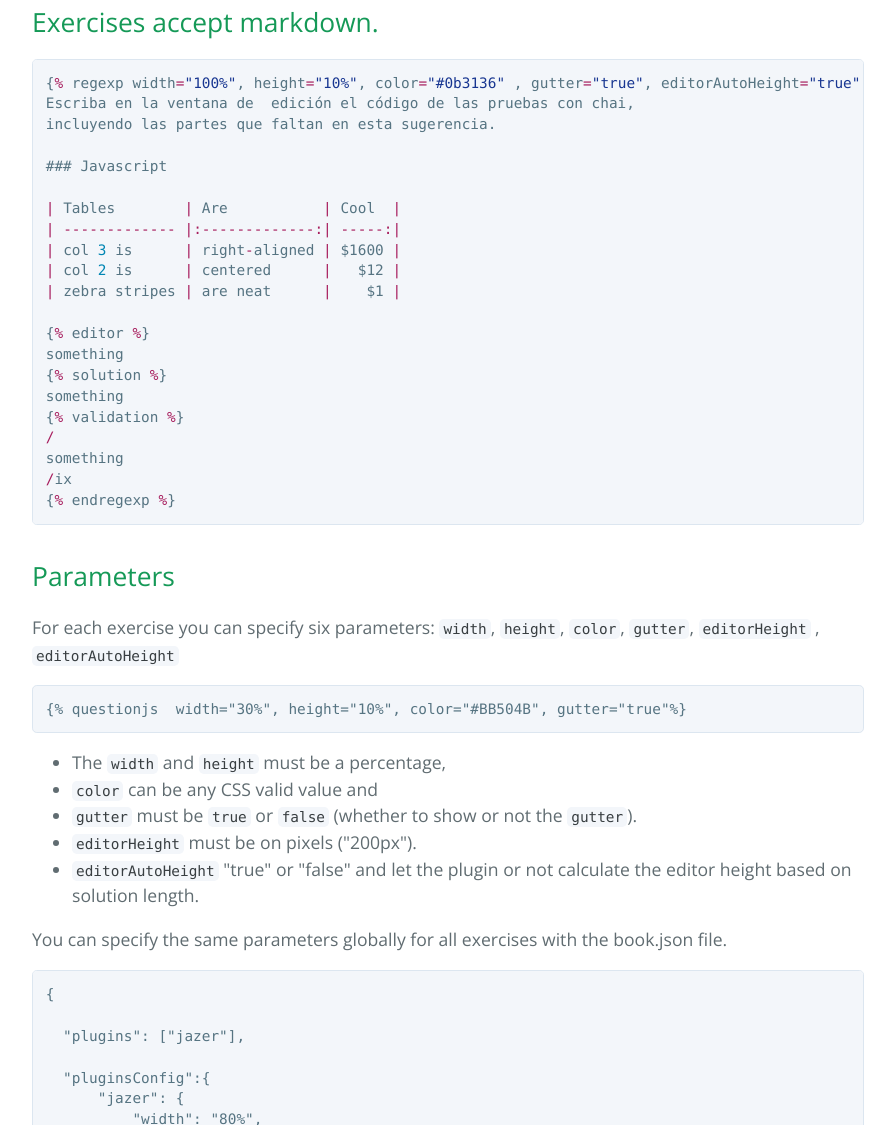
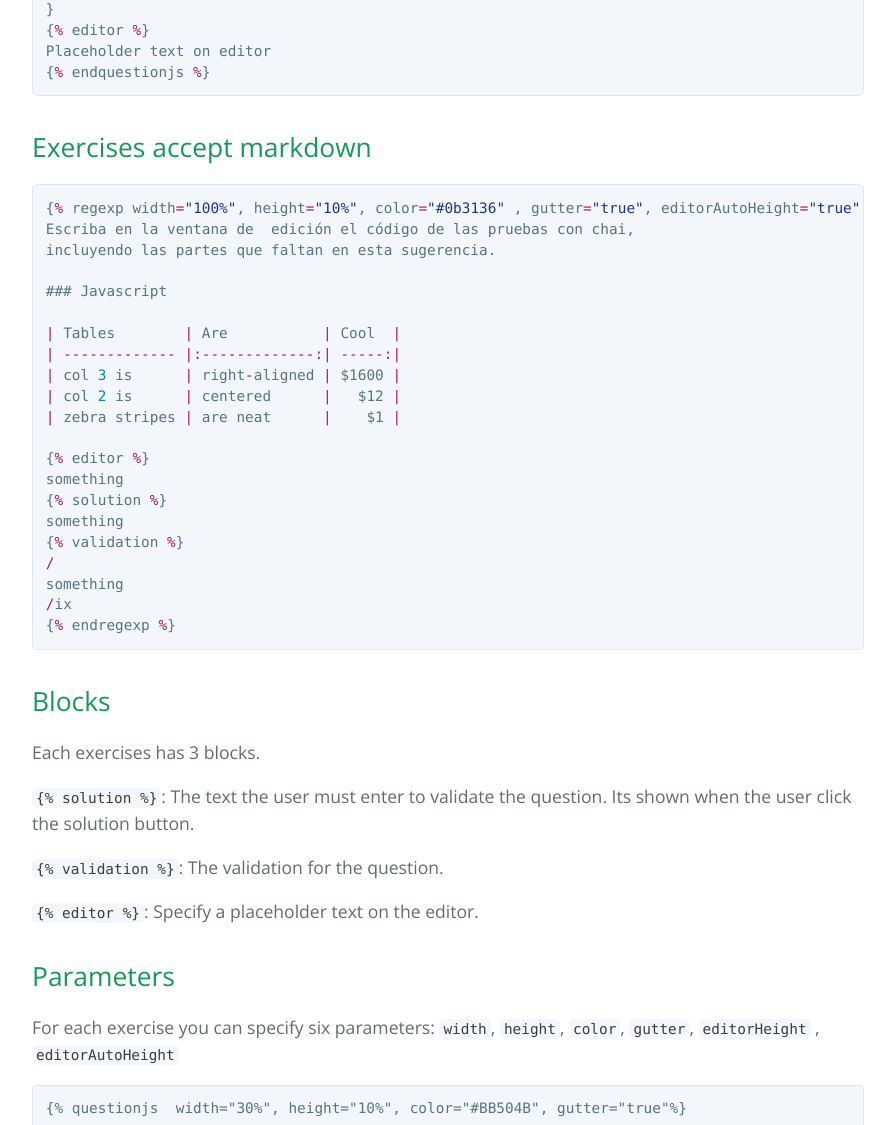
Before and after one commit to sokartema/gitbook-plugin-jazer, a plain HTML site: page index.html in a window 1280 px wide. Shown: the part 2492-3617 px from the top of the page, without its empty margins (192-1087 px from the left). Drawn offline with nearby package versions, Linux system fonts and the light colour scheme.

```diff
--- a/index.html
+++ b/index.html
@@ -63,6 +63,8 @@
 Christopher Columbus
 {<span class="pl-k">%</span> validation <span class="pl-k">%</span>}
 <span class="pl-sr"><span class="pl-pds">/</span>(<span class="pl-c1">\s</span><span class="pl-k">*</span>(Crist<span class="pl-c1">[oó]</span>bal<span class="pl-c1">\s</span><span class="pl-k">+</span>)<span class="pl-k">?</span>Col<span class="pl-c1">[oó]</span>n<span class="pl-c1">\s</span><span class="pl-k">*</span>)<span class="pl-k">|</span>((Christopher<span class="pl-c1">\s</span><span class="pl-k">+</span>)<span class="pl-k">?</span>Columbus)<span class="pl-pds">/</span>i</span>
+{<span class="pl-k">%</span> editor <span class="pl-k">%</span>}
+Placeholder text on editor
 {<span class="pl-k">%</span> endregexp <span class="pl-k">%</span>}</pre></div>
 
 <h3>
@@ -83,6 +85,8 @@
   (<span class="pl-en">Ferdinand</span>(\s<span class="pl-k">+</span><span class="pl-c1">II</span>)<span class="pl-k">?</span>(\s<span class="pl-k">+</span><span class="pl-k">of</span>\s<span class="pl-k">+</span>Aragon)<span class="pl-k">?</span>(\s<span class="pl-k">+</span>and)<span class="pl-k">?</span>(\s<span class="pl-k">+</span>Isabella)(\s<span class="pl-k">+</span>I)<span class="pl-k">?</span>(\s<span class="pl-k">+</span><span class="pl-k">of</span>\s<span class="pl-k">+</span>Castill<span class="pl-k">?</span>e) <span class="pl-k">|</span>
   (Isabella)(\s<span class="pl-k">+</span>I)<span class="pl-k">?</span>(\s<span class="pl-k">+</span><span class="pl-k">of</span>\s<span class="pl-k">+</span>Castill<span class="pl-k">?</span>e)(\s<span class="pl-k">+</span>and)<span class="pl-k">?</span>\s<span class="pl-k">+</span>(<span class="pl-en">Ferdinand</span>(\s<span class="pl-k">+</span><span class="pl-c1">II</span>)<span class="pl-k">?</span>(<span class="pl-k">of</span>\s<span class="pl-k">+</span>Aragon)<span class="pl-k">?</span>
 <span class="pl-k">/</span>ix
+{<span class="pl-k">%</span> editor <span class="pl-k">%</span>}
+Placeholder text on editor
 {<span class="pl-k">%</span> endregexp <span class="pl-k">%</span>}</pre></div>
 
 <h2>
@@ -98,10 +102,12 @@
   <span class="pl-k">if</span> (<span class="pl-smi">answer</span>.<span class="pl-c1">match</span>(<span class="pl-sr"><span class="pl-pds">/</span>(Spanish<span class="pl-c1">\s</span><span class="pl-k">+</span>)<span class="pl-k">?</span>Reyes<span class="pl-c1">\s</span><span class="pl-k">+</span>Cat<span class="pl-c1">[oó]</span>licos<span class="pl-pds">/</span>i</span>)) <span class="pl-k">return</span> <span class="pl-c1">true</span>;
   <span class="pl-k">if</span> (<span class="pl-smi">answer</span>.<span class="pl-c1">match</span>(<span class="pl-sr"><span class="pl-pds">/</span>isabel<span class="pl-k">|</span>isabella<span class="pl-pds">/</span>i</span> <span class="pl-k">&amp;&amp;</span> <span class="pl-smi">respuesta</span>.<span class="pl-c1">match</span>(<span class="pl-sr"><span class="pl-pds">/</span>fernando<span class="pl-k">|</span>ferdinand<span class="pl-pds">/</span>i</span>) )) <span class="pl-k">return</span> <span class="pl-c1">true</span>;
 }
+{<span class="pl-k">%</span> editor <span class="pl-k">%</span>}
+Placeholder text on editor
 {<span class="pl-k">%</span> endquestionjs <span class="pl-k">%</span>}</pre></div>
 
 <h2>
-<a id="exercises-accept-markdown" class="anchor" href="#exercises-accept-markdown" aria-hidden="true"><span aria-hidden="true" class="octicon octicon-link"></span></a>Exercises accept markdown.</h2>
+<a id="exercises-accept-markdown" class="anchor" href="#exercises-accept-markdown" aria-hidden="true"><span aria-hidden="true" class="octicon octicon-link"></span></a>Exercises accept markdown</h2>
 
 <div class="highlight highlight-source-js"><pre>
 {<span class="pl-k">%</span> regexp width<span class="pl-k">=</span><span class="pl-s"><span class="pl-pds">"</span>100%<span class="pl-pds">"</span></span>, height<span class="pl-k">=</span><span class="pl-s"><span class="pl-pds">"</span>10%<span class="pl-pds">"</span></span>, color<span class="pl-k">=</span><span class="pl-s"><span class="pl-pds">"</span>#0b3136<span class="pl-pds">"</span></span> , gutter<span class="pl-k">=</span><span class="pl-s"><span class="pl-pds">"</span>true<span class="pl-pds">"</span></span>, editorAutoHeight<span class="pl-k">=</span><span class="pl-s"><span class="pl-pds">"</span>true<span class="pl-pds">"</span></span> <span class="pl-k">%</span>}
@@ -125,6 +131,17 @@
 something
 <span class="pl-k">/</span>ix
 {<span class="pl-k">%</span> endregexp <span class="pl-k">%</span>}</pre></div>
+
+<h2>
+<a id="blocks" class="anchor" href="#blocks" aria-hidden="true"><span aria-hidden="true" class="octicon octicon-link"></span></a>Blocks</h2>
+
+<p>Each exercises has 3 blocks.</p>
+
+<p><code>{% solution %}</code>: The text the user must enter to validate the question. Its shown when the user click the solution button.</p>
+
+<p><code>{% validation %}</code>: The validation for the question.</p>
+
+<p><code>{% editor %}</code>: Specify a placeholder text on the editor.</p>
 
 <h2>
 <a id="parameters" class="anchor" href="#parameters" aria-hidden="true"><span aria-hidden="true" class="octicon octicon-link"></span></a>Parameters</h2>
```
Also changed, not shown: params.json (+1 -1 lines).
